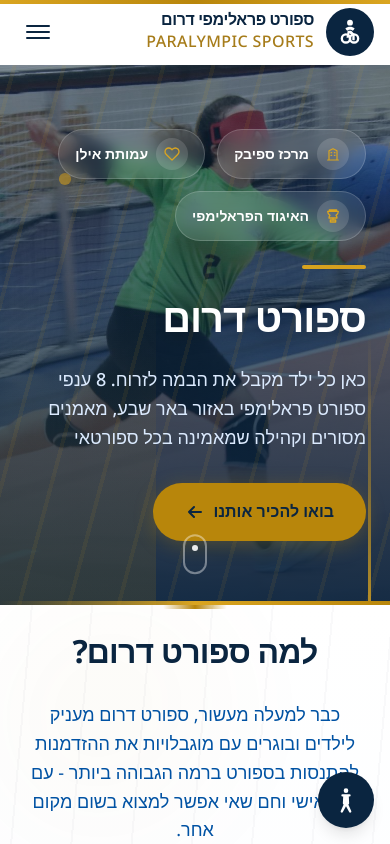
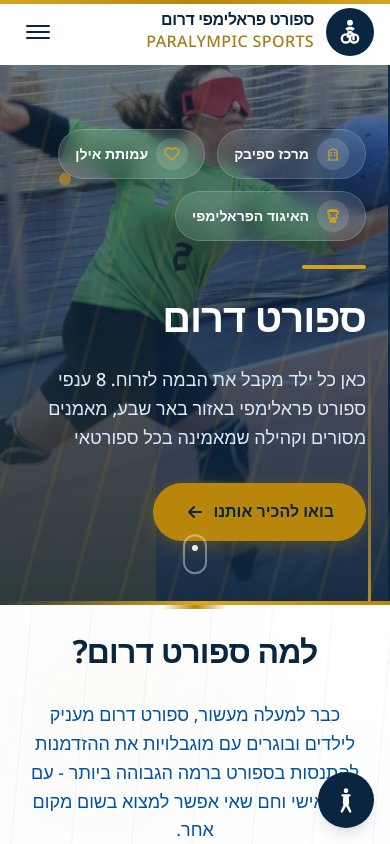
Before and after one commit to nioasoft/sport-darom, a Next.js app: page /he in a window 390 px wide. Shown: the top 844 px of the page. Built offline with nearby package versions, Linux system fonts and the light colour scheme.

Commit message:
fix(hero): shift background image left so title doesn't overlap the face
Apply scale-[1.15] with responsive -translate-x to move the player's face away from the RTL title column.

```diff
--- a/src/components/sections/Hero.tsx
+++ b/src/components/sections/Hero.tsx
@@ -152,7 +152,7 @@ export function Hero({
               src={backgroundImage}
               alt={backgroundAlt || ''}
               fill
-              className="object-cover object-[55%_5%] sm:object-[55%_8%] md:object-[55%_10%] lg:object-[55%_12%]"
+              className="object-cover object-[55%_10%] scale-[1.15] -translate-x-[8%] sm:-translate-x-[8%] md:-translate-x-[9%] lg:-translate-x-[10%]"
               priority
               sizes="100vw"
             />
```
